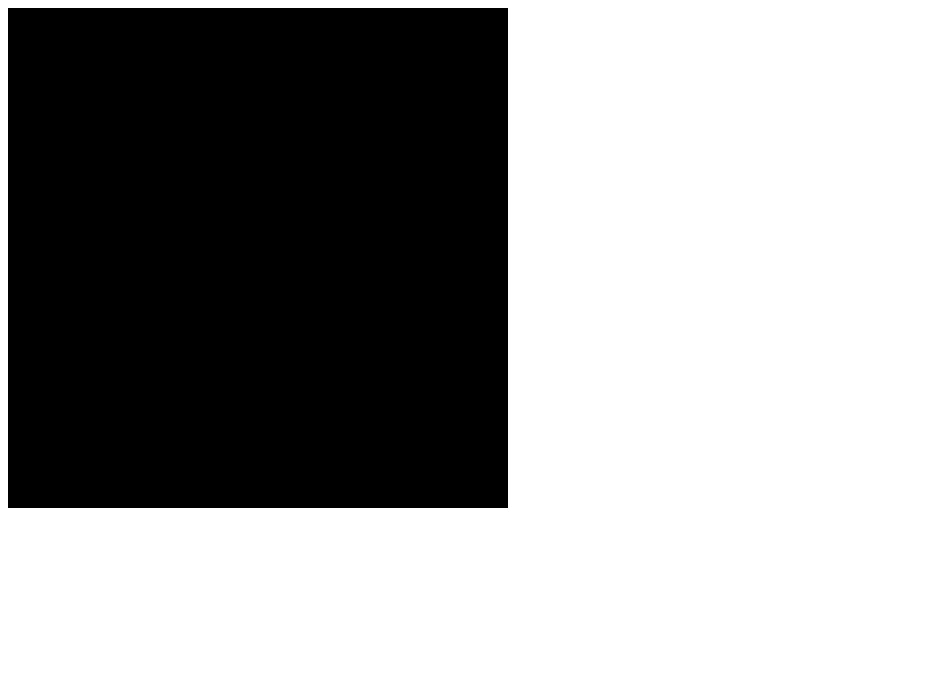
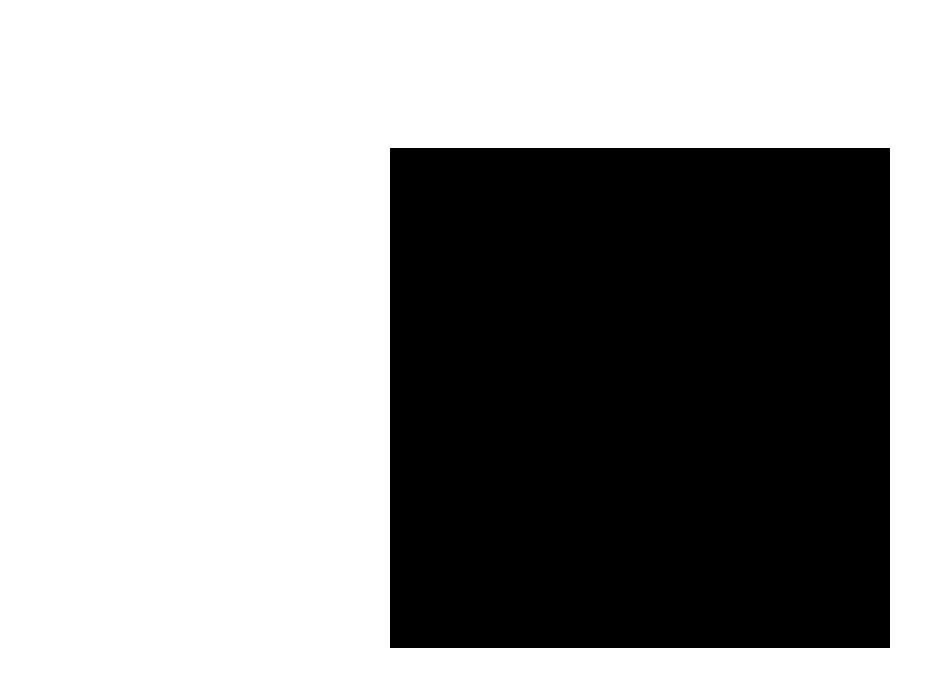
Before and after one commit to ctrlProgrammer/naturalSimulators, a plain HTML site: page index.html in a window 1280 px wide. Shown: the whole page, without its empty margins (0-945 px from the left). Drawn offline with Linux system fonts and the light colour scheme.

Commit message:
Apply styles

```diff
--- a/index.html
+++ b/index.html
@@ -4,6 +4,7 @@
     <meta charset="UTF-8" />
     <meta name="viewport" content="width=device-width, initial-scale=1.0" />
     <title>NaturalSim</title>
+    <link rel="stylesheet" href="./styles.css" />
   </head>
   <body>
     <div id="ct-sim-container"></div>
--- a/src/core/organisms/controller.js
+++ b/src/core/organisms/controller.js
@@ -2,5 +2,9 @@ export default class Organisms {
   constructor(config, ctx) {
     this.ctx = ctx;
     this.config = { ...config, init: config.init ? config.init : 10 };
+
+    this.all = [];
   }
+
+  print() {}
 }
--- a/styles.css
+++ b/styles.css
@@ -8,4 +8,6 @@ body {
   display: flex;
   align-items: center;
   justify-content: center;
+  height: 100vh;
+  width: 100vw;
 }
```
